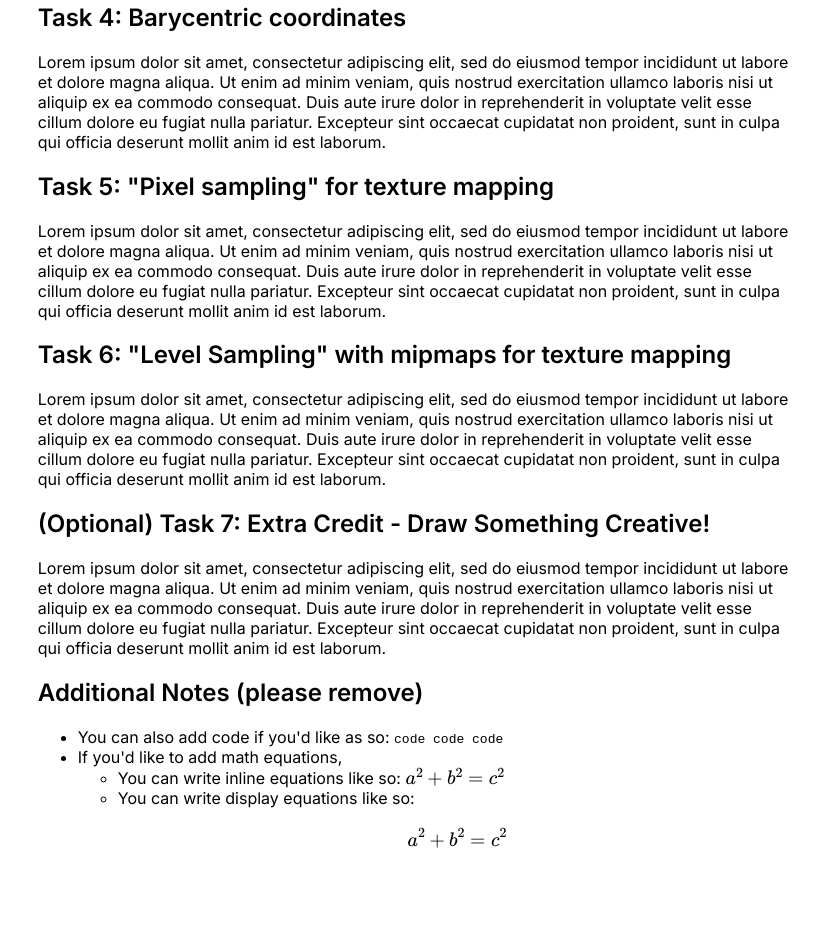
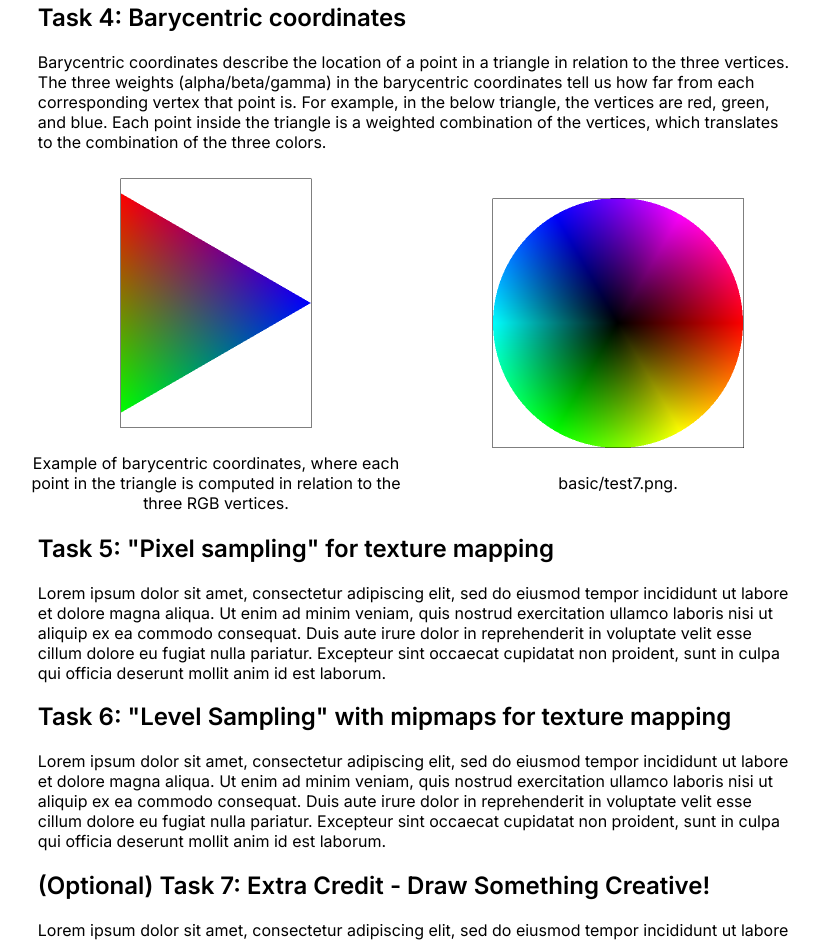
Before and after one commit to cal-cs184-student/hw1-serial-lion-link-writeup, a plain HTML site: page index.html in a window 1280 px wide. Shown: the part 2225-3167 px from the top of the page, without its empty margins (223-1042 px from the left). Drawn offline with nearby package versions, Linux system fonts and the light colour scheme; some packages are replaced by stand-ins of ours.

Commit message:
add task4

```diff
--- a/index.html
+++ b/index.html
@@ -101,7 +101,25 @@
 		To make cubeman do the wave, we rotated the lower arm segments. To make the joints line up we also added a small translation transformation.
 
 		<h2>Task 4: Barycentric coordinates</h2>
-		Lorem ipsum dolor sit amet, consectetur adipiscing elit, sed do eiusmod tempor incididunt ut labore et dolore magna aliqua. Ut enim ad minim veniam, quis nostrud exercitation ullamco laboris nisi ut aliquip ex ea commodo consequat. Duis aute irure dolor in reprehenderit in voluptate velit esse cillum dolore eu fugiat nulla pariatur. Excepteur sint occaecat cupidatat non proident, sunt in culpa qui officia deserunt mollit anim id est laborum.
+		Barycentric coordinates describe the location of a point in a triangle in relation to the three vertices. The three weights (alpha/beta/gamma) in the barycentric coordinates tell us how far from each corresponding vertex that point is. For example, in the below triangle, the vertices are red, green, and blue. Each point inside the triangle is a weighted combination of the vertices, which translates to the combination of the three colors.
+		<div style="display: flex; flex-direction: column; align-items: center;">
+			<table style="width: 100%; text-align: center; border-collapse: collapse;">
+			  <tr>
+				<td style="text-align: center;">
+				  <img src="assets/task4_example.png" width="400px"/>
+				  <figcaption>Example of barycentric coordinates, where each point in the triangle is computed in relation to the three RGB vertices.</figcaption>
+				</td>
+				<td style="text-align: center;">
+				  <img src="assets/task4.png" width="400px"/>
+				  <figcaption>basic/test7.png.</figcaption>
+				</td>
+			  </tr>
+			</table>
+		</div>
+		<!-- <figure>
+			<img src="assets/task4.png" alt="task4" style="width:50%"/>
+			<figcaption>basic/test7.svg</figcaption>
+		</figure> -->
 
 		<h2>Task 5: "Pixel sampling" for texture mapping</h2>
 		Lorem ipsum dolor sit amet, consectetur adipiscing elit, sed do eiusmod tempor incididunt ut labore et dolore magna aliqua. Ut enim ad minim veniam, quis nostrud exercitation ullamco laboris nisi ut aliquip ex ea commodo consequat. Duis aute irure dolor in reprehenderit in voluptate velit esse cillum dolore eu fugiat nulla pariatur. Excepteur sint occaecat cupidatat non proident, sunt in culpa qui officia deserunt mollit anim id est laborum.
```
Also changed, not shown: assets/task4.png (added), assets/task4_example.png (added).
